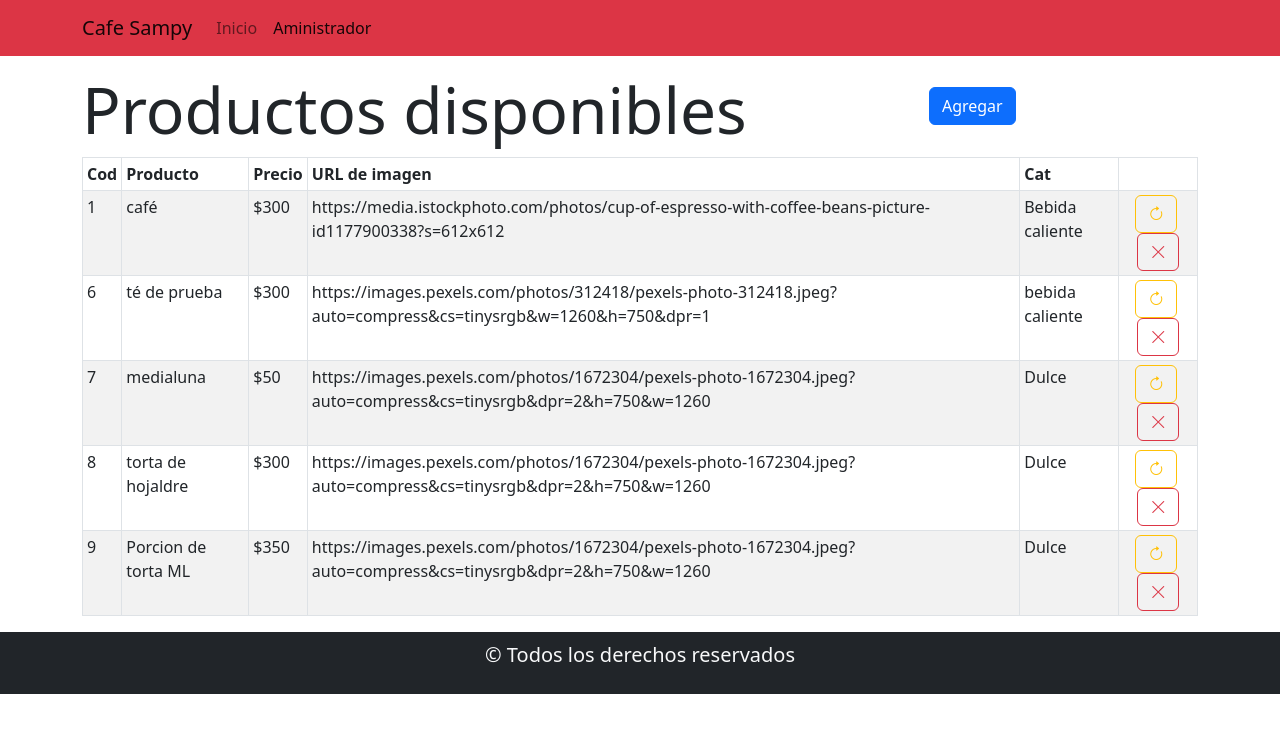
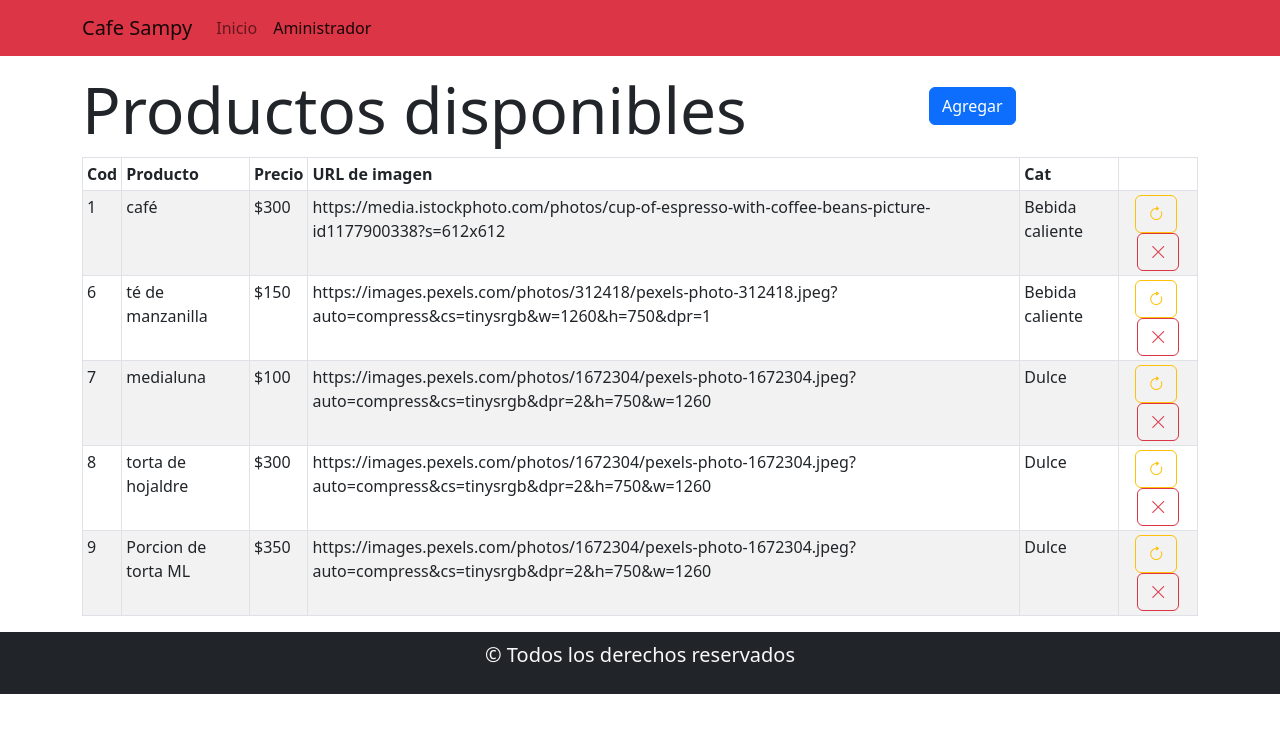
Before and after one commit to rollingcodeschool/practicaCRUD2-c8i, a React (Create React App) app: page /administrar in a window 1280 px wide. Shown: the top 732 px of the page. Built offline with nearby package versions, Linux system fonts and the light colour scheme; data requests are answered from the project's data file.

Commit message:
agregamos la peticion put para editar un producto

```diff
--- a/db.json
+++ b/db.json
@@ -8,17 +8,17 @@
       "id": 1
     },
     {
-      "nombreProducto": "té de prueba",
-      "precio": 300,
-      "categoria": "bebida caliente",
+      "nombreProducto": "té de manzanilla",
+      "precio": "150",
       "imagen": "https://images.pexels.com/photos/312418/pexels-photo-312418.jpeg?auto=compress&cs=tinysrgb&w=1260&h=750&dpr=1",
+      "categoria": "Bebida caliente",
       "id": 6
     },
     {
+      "categoria": "Dulce",
+      "imagen": "https://images.pexels.com/photos/1672304/pexels-photo-1672304.jpeg?auto=compress&cs=tinysrgb&dpr=2&h=750&w=1260",
       "nombreProducto": "medialuna",
-      "precio": "50",
-      "imagen": "https://images.pexels.com/photos/1672304/pexels-photo-1672304.jpeg?auto=compress&cs=tinysrgb&dpr=2&h=750&w=1260",
-      "categoria": "Dulce",
+      "precio": "100",
       "id": 7
     },
     {
--- a/src/components/helpers/queries.js
+++ b/src/components/helpers/queries.js
@@ -59,3 +59,20 @@ export const obtenerProductoAPI = async(id)=>{
         return false;
     }
 }
+
+export const editarProductoAPI = async(id, producto)=>{
+    try{
+        // console.log(URL)
+        const respuesta = await fetch(URL+'/'+id,{
+            method: "PUT",
+            headers:{
+                "Content-Type":"application/json"
+            },
+            body: JSON.stringify(producto)
+        });
+     return respuesta;
+    }catch(error){
+        console.log(error)
+        return false;
+    }
+}
--- a/src/components/views/producto/EditarProducto.jsx
+++ b/src/components/views/producto/EditarProducto.jsx
@@ -1,8 +1,9 @@
 import { useEffect } from "react";
 import { Form, Button } from "react-bootstrap";
-import { useParams } from "react-router-dom";
-import { obtenerProductoAPI } from "../../helpers/queries";
+import { useParams, useNavigate } from "react-router-dom";
+import { editarProductoAPI, obtenerProductoAPI } from "../../helpers/queries";
 import { useForm } from "react-hook-form";
+import Swal from "sweetalert2";
 
 const EditarProducto = () => {
   const { id } = useParams();
@@ -12,6 +13,7 @@ const EditarProducto = () => {
     formState: { errors },
     setValue
   } = useForm();
+  const navegacion = useNavigate();
 
   useEffect(() => {
     obtenerProductoAPI(id).then((respuesta) => {
@@ -29,6 +31,14 @@ const EditarProducto = () => {
   const onSubmit = (datos) => {
     console.log(datos);
     //pedir a la api actualizar el producto con los datos
+    editarProductoAPI(id, datos).then((respuesta)=>{
+      if(respuesta.status === 200){
+        Swal.fire('Producto modificado', 'El producto fue modificado correctamente', 'success');
+        navegacion('/administrar');
+      }else{
+        Swal.fire('Ocurrio un error', 'El producto no pudo ser modificado', 'error')
+      }
+    })
   };
 
   return (
```
